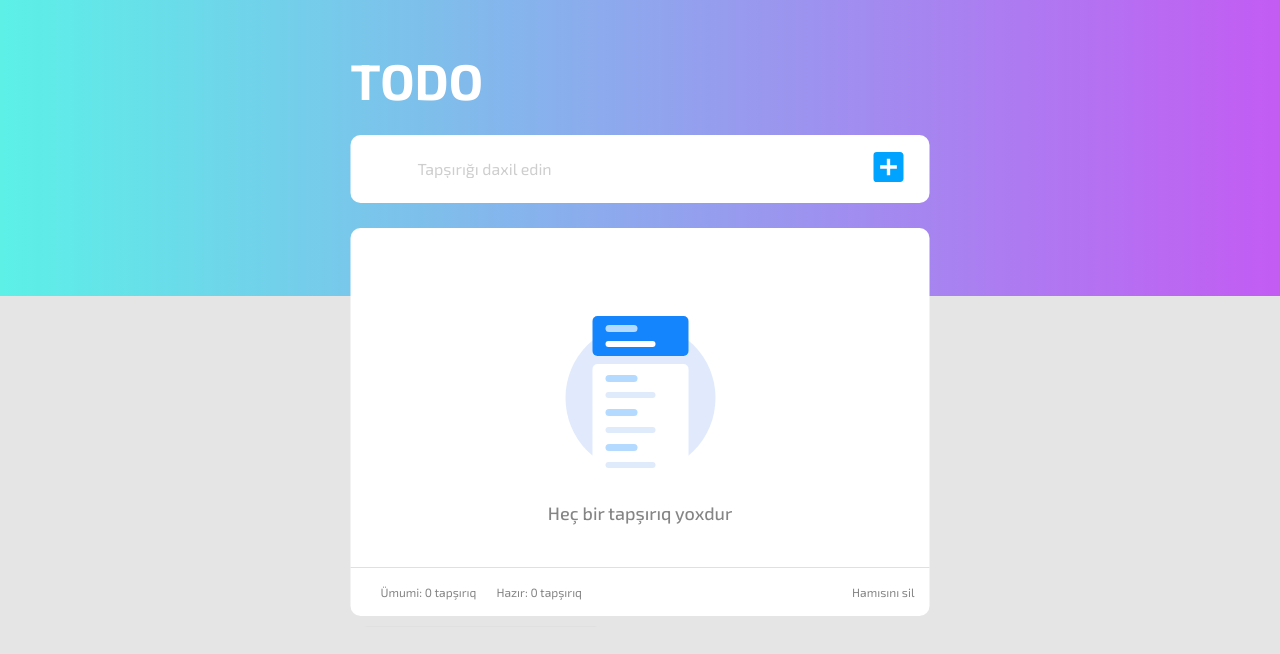
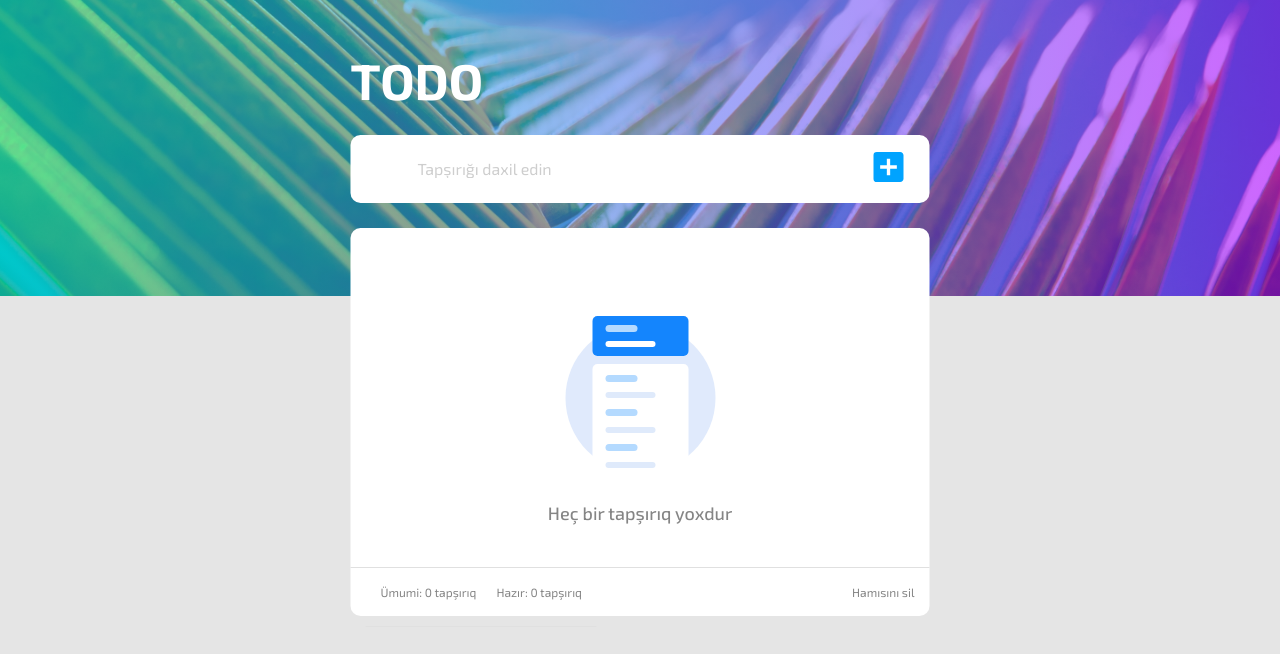
Before and after one commit to alasgar88/to-do-list-app, a React (Create React App) app: page / in a window 1280 px wide. Shown: the top 654 px of the page. Built offline with nearby package versions, Linux system fonts and the light colour scheme; a web font is replaced by a local one.

Commit message:
Update Header.js

```diff
--- a/src/components/Header.js
+++ b/src/components/Header.js
@@ -1,7 +1,12 @@
+import image from "../assets/image.png";
 import React from "react";
 
 const Header = () => {
-  return <div className='img-container'></div>;
+  return (
+    <div className='img-container'>
+      <img src={image} alt='' className='image' />
+    </div>
+  );
 };
 
 export default Header;
```
